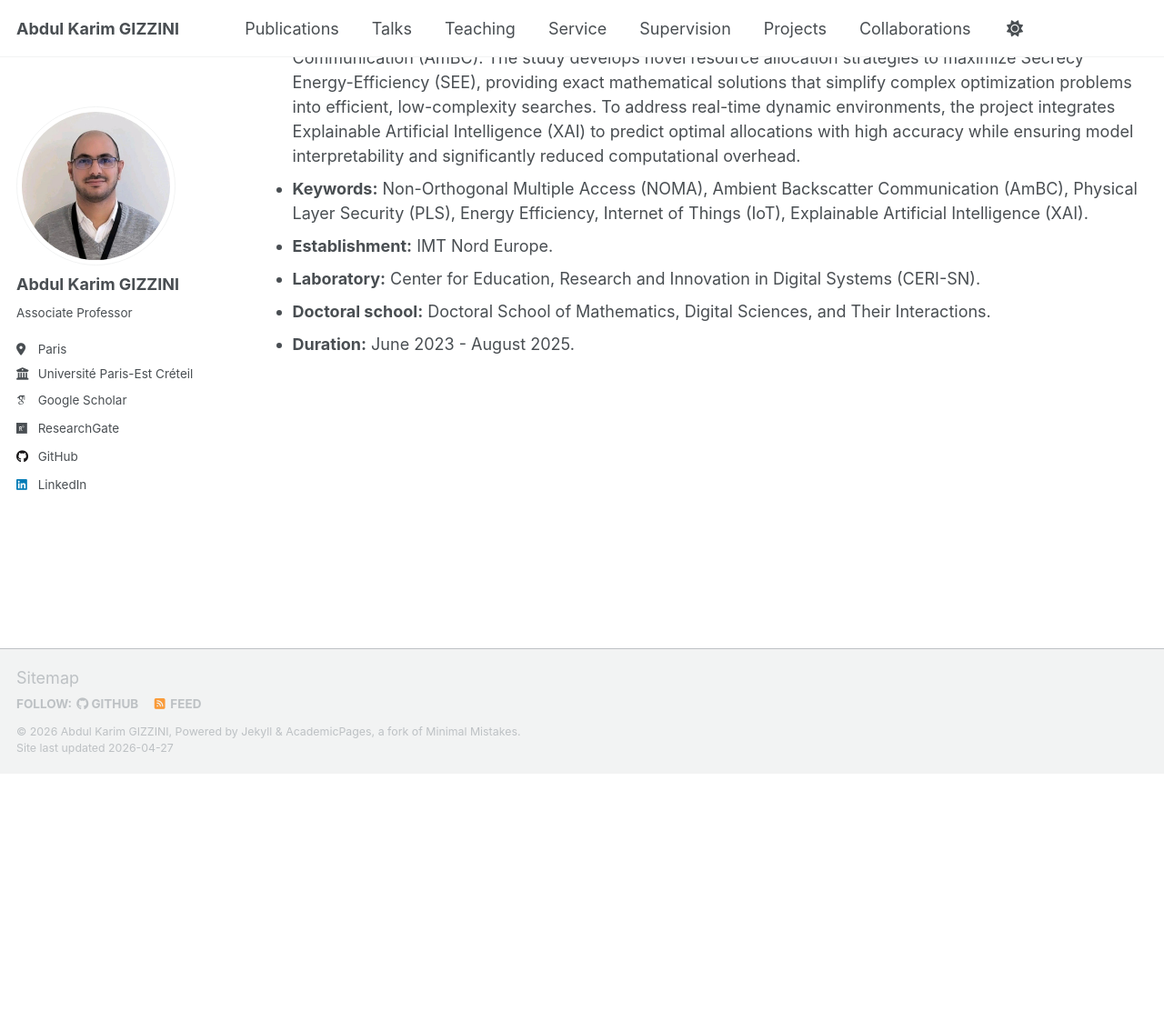
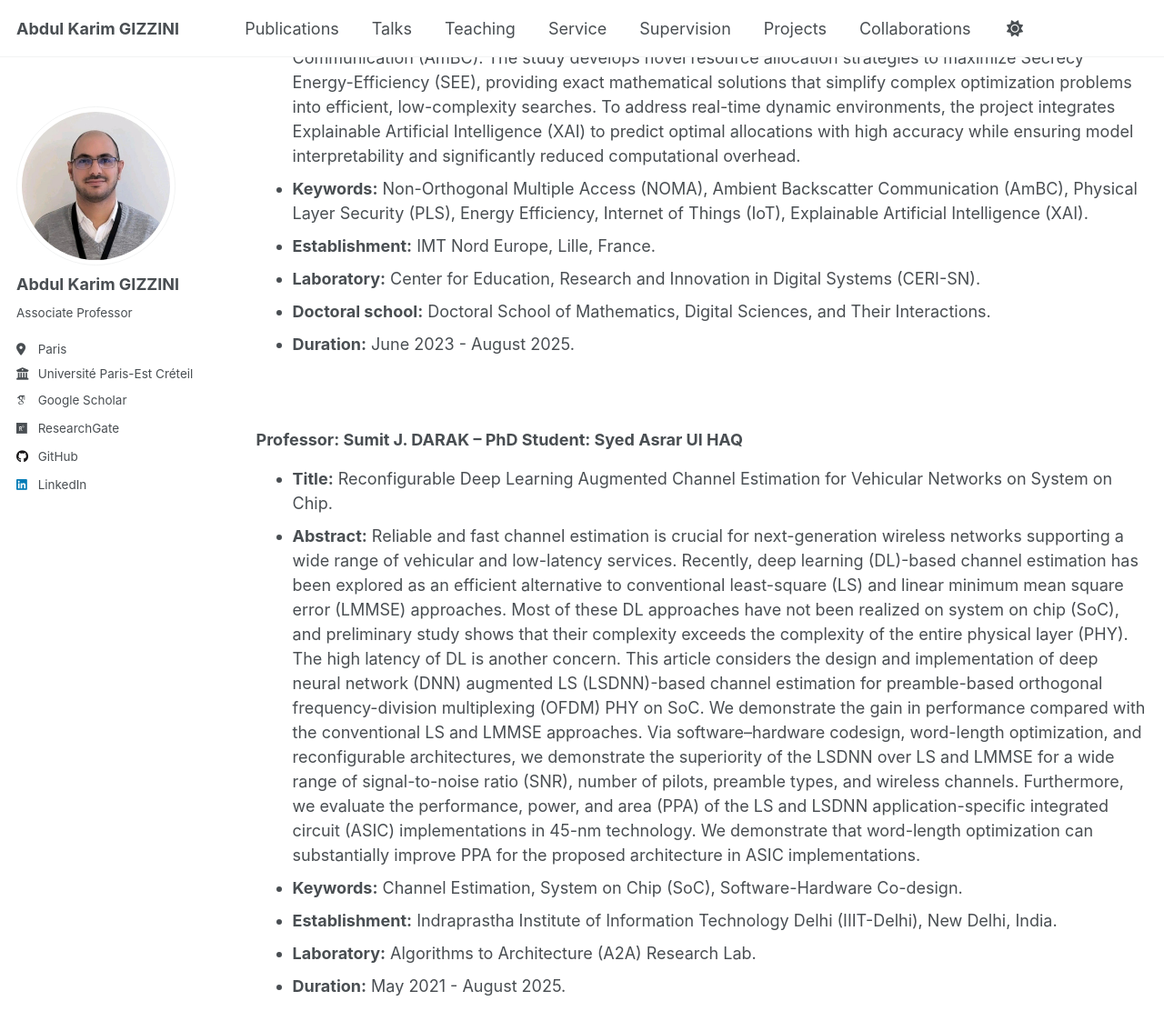
Before and after one commit to abdulkarimgizzini/abdulkarimgizzini-website, a Jekyll site: the page built from _pages/collaborations.md, in a window 1280 px wide and 1400 px high, scrolled down 866 px. Shown: the top 1134 px of the window at 91% size. Built offline with Jekyll 4.4.1, drawn with Linux system fonts in a browser that asks for light colours; some web fonts are replaced; a script that is not in the unit is left out; before the commit the page ends 1717 px from its top, so only the background shows below that; some of the changed text lies outside the part shown.

Commit message:
Update collaborations.md

```diff
--- a/_pages/collaborations.md
+++ b/_pages/collaborations.md
@@ -15,7 +15,7 @@ author_profile: true
 * **Title:** Optimizing Joint Radio and Computing Resource Allocation in Vehicular Edge Computing.
 * **Abstract:** This PhD thesis focuses on enhancing Intelligent Transportation Systems (ITS) by integrating Vehicular Edge Computing (VEC) into 5G networks to overcome the hardware limitations of individual vehicles. Since critical V2X services are highly sensitive to latency, the research leverages SDN and NFV technologies to process data at the network edge rather than in a distant cloud, thereby ensuring high bandwidth and rapid response times. The primary objective is to develop a joint resource allocation framework that efficiently manages both radio and computational resources to minimize the cumulative delay caused by transmission and processing.
 * **Keywords:** Vehicular Communication Systems V2X, Vehicular Edge Computing (VEC), Resource Allocation.
-* **Establishment:** Paris-Saclay University.
+* **Establishment:** Paris-Saclay University, Gif-sur-Yvette, France.
 * **Laboratory:**  Signals and Systems Laboratory (Research team: Telecommunications and Networks - CentraleSupélec).
 * **Doctoral school:** Doctoral School of Information and Communication Sciences and Technologies.
 * **Duration:** January 2026 - Present.
@@ -28,9 +28,20 @@ author_profile: true
 * **Title:** Towards secrecy energy-efficient solutions for cooperative backscatter-aided non-orthogonal multiple access systems.
 * **Abstract:** This PhD thesis investigates the enhancement of Physical Layer Security (PLS) and energy efficiency in next-generation wireless networks by combining NOMA with Ambient Backscatter Communication (AmBC). The study develops novel resource allocation strategies to maximize Secrecy Energy-Efficiency (SEE), providing exact mathematical solutions that simplify complex optimization problems into efficient, low-complexity searches. To address real-time dynamic environments, the project integrates Explainable Artificial Intelligence (XAI) to predict optimal allocations with high accuracy while ensuring model interpretability and significantly reduced computational overhead.
 * **Keywords:** Non-Orthogonal Multiple Access (NOMA), Ambient Backscatter Communication (AmBC), Physical Layer Security (PLS), Energy Efficiency, Internet of Things (IoT), Explainable Artificial Intelligence (XAI).
-* **Establishment:**  IMT Nord Europe.
+* **Establishment:**  IMT Nord Europe, Lille, France.
 * **Laboratory:**  Center for Education, Research and Innovation in Digital Systems (CERI-SN).
 * **Doctoral school:** Doctoral School of Mathematics, Digital Sciences, and Their Interactions.
 * **Duration:** June 2023 - August 2025.
 
 <br/>
+
+### Professor: Sumit J. DARAK -- PhD Student: Syed Asrar Ul HAQ
+
+* **Title:** Reconfigurable Deep Learning Augmented Channel Estimation for Vehicular Networks on System on Chip.
+* **Abstract:** Reliable and fast channel estimation is crucial for next-generation wireless networks supporting a wide range of vehicular and low-latency services. Recently, deep learning (DL)-based channel estimation has been explored as an efficient alternative to conventional least-square (LS) and linear minimum mean square error (LMMSE) approaches. Most of these DL approaches have not been realized on system on chip (SoC), and preliminary study shows that their complexity exceeds the complexity of the entire physical layer (PHY). The high latency of DL is another concern. This article considers the design and implementation of deep neural network (DNN) augmented LS (LSDNN)-based channel estimation for preamble-based orthogonal frequency-division multiplexing (OFDM) PHY on SoC. We demonstrate the gain in performance compared with the conventional LS and LMMSE approaches. Via software–hardware codesign, word-length optimization, and reconfigurable architectures, we demonstrate the superiority of the LSDNN over LS and LMMSE for a wide range of signal-to-noise ratio (SNR), number of pilots, preamble types, and wireless channels. Furthermore, we evaluate the performance, power, and area (PPA) of the LS and LSDNN application-specific integrated circuit (ASIC) implementations in 45-nm technology. We demonstrate that word-length optimization can substantially improve PPA for the proposed architecture in ASIC implementations.
+* **Keywords:** Channel Estimation, System on Chip (SoC), Software-Hardware Co-design.
+* **Establishment:**  Indraprastha Institute of Information Technology Delhi (IIIT-Delhi), New Delhi, India.
+* **Laboratory:**  Algorithms to Architecture (A2A) Research Lab.
+* **Duration:** May 2021 - August 2025.
+
+<br/>
```
